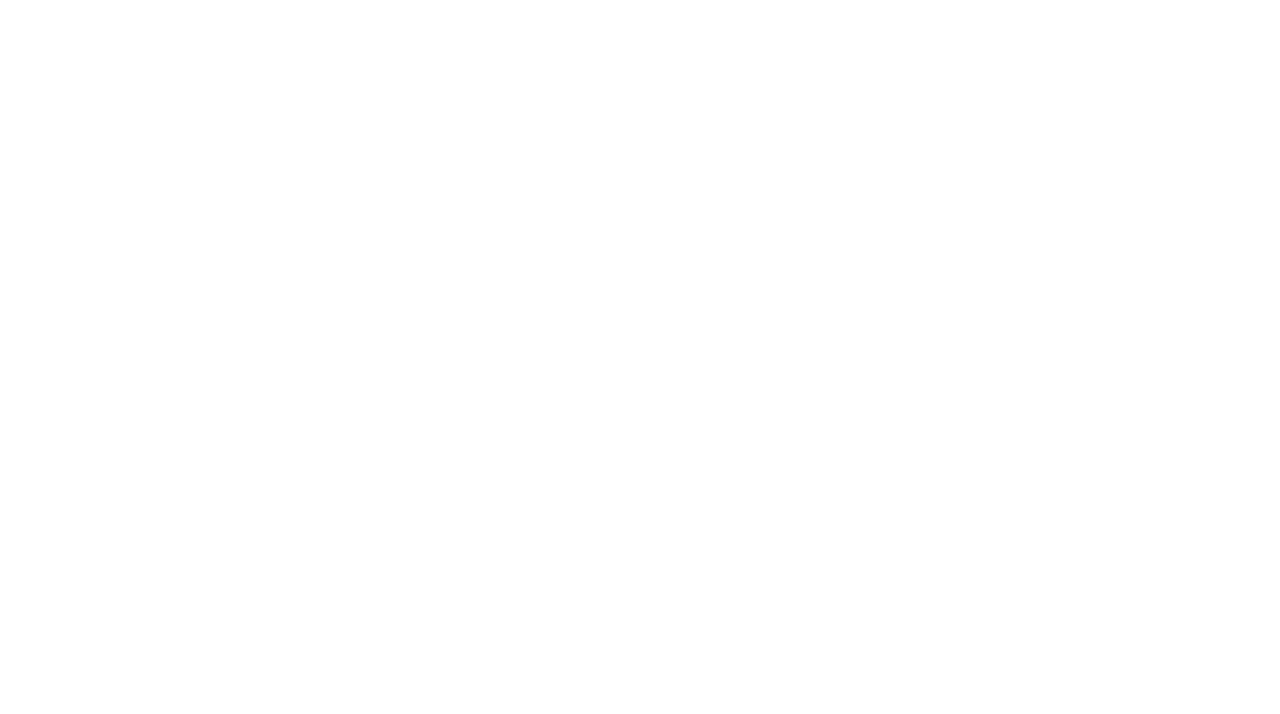
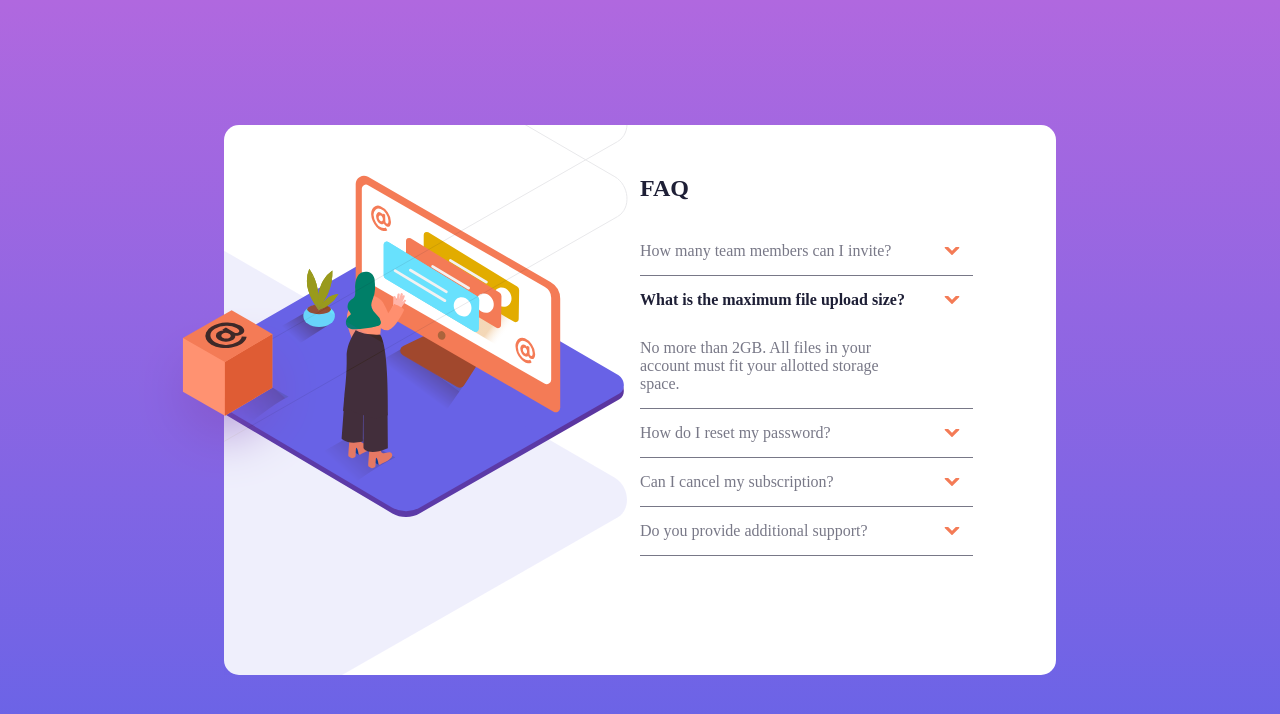
Before and after one commit to Noni86kg/Bonus-Zadatak-2, a plain HTML site: page index.html in a window 1280 px wide. Drawn offline with Linux system fonts and the light colour scheme.

Commit message:
Zavrsio desktop izgled

```diff
--- a/index.html
+++ b/index.html
@@ -9,6 +9,35 @@
 
   </head>
   <body>
-
+    <img src="images/illustration-box-desktop.svg" class="box" alt="">
+    <main class="container">
+      <section>
+          <div class="imgWoman"></div>
+      </section>
+      <section>
+        <h1>FAQ</h1>
+        <article>
+          <p>How many team members can I invite?</p>
+          <div class="arrowDown" alt="arrow"> </div>
+        </article>
+        <article id="active">
+          <p>What is the maximum file upload size?</p>
+          <div class="arrowDown" alt="arrow"> </div>
+          <p>No more than 2GB. All files in your account must fit your allotted storage space.</p>
+        </article>
+        <article>
+          <p>How do I reset my password?</p>
+          <div class="arrowDown" alt="arrow"> </div>
+        </article>
+        <article>
+          <p>Can I cancel my subscription?</p>
+          <div class="arrowDown" alt="arrow"> </div>
+        </article>
+        <article>
+          <p>Do you provide additional support?</p>
+          <div class="arrowDown" alt="arrow"> </div>
+        </article>
+      </section>
+    </main>
   </body>
 </html>
--- a/style.css
+++ b/style.css
@@ -10,3 +10,101 @@
     padding: 0;
     box-sizing: border-box;
   }
+body {
+    background-image: linear-gradient(var(--lightPink), var(--pink));
+    height: 100vh;
+    display: flex;
+    flex-direction: column;
+    justify-content: center;
+}
+.container {
+    width: 65vw;
+    margin: 0 auto;
+    background: white;
+    border-radius: 15px;
+    display: flex;
+}
+section {
+    width: 50%;
+    display: flex;
+    padding: 50px 0;
+    overflow: hidden;
+}
+/***********
+left side
+***********/
+section:first-child {
+    flex-direction: column;
+    justify-content: center;
+    align-items: flex-start;
+}
+.imgWoman {
+    background-image: url(images/illustration-woman-online-desktop.svg);
+    background-repeat: no-repeat;
+    background-size: 100%;
+    width: 450px;
+    height: 450px;
+    position: relative;
+    left: -50px;
+    z-index: 5;
+}
+.imgWoman::before {
+    content: url(images/bg-pattern-desktop.svg);
+    display: block;
+    position: absolute;
+    background-size: 100%;
+    left: -512px;
+    top: -350px;
+    z-index: -1;
+}
+.box {
+    position: absolute;
+    display: block;
+    z-index: 10;
+    left: calc(35vw / 2 - 92px);
+}
+/***********
+right side
+***********/
+section:last-child {
+    flex-direction: column;
+}
+article {
+    width: 80%;
+    display: flex;
+    justify-content: space-between;
+    border-bottom: 1px solid var(--gray);
+    align-items: center;
+    flex-wrap: wrap;
+}
+h1 {
+    margin-bottom: 25px;
+    color: var(--black);
+}
+article p {
+    width: 80%;
+    color: var(--gray);
+    padding: 15px 0;
+}
+article p:hover {
+    color: var(--orange);
+    cursor: pointer;
+    transition: .3s ease;
+}
+#active p:hover {
+    color: var(--gray);
+    cursor: auto;
+}
+#active p:first-child {
+    font-weight: 900;
+    color: var(--black);
+}
+.arrowDown {
+    background-image: url(images/icon-arrow-down.svg);
+    background-position: center;
+    background-size: cover;
+    height: 8px;
+    width: 16px;
+    position: relative;
+    left: -1vw;
+}
```
